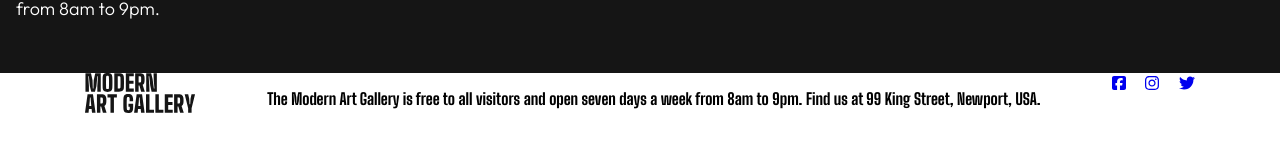
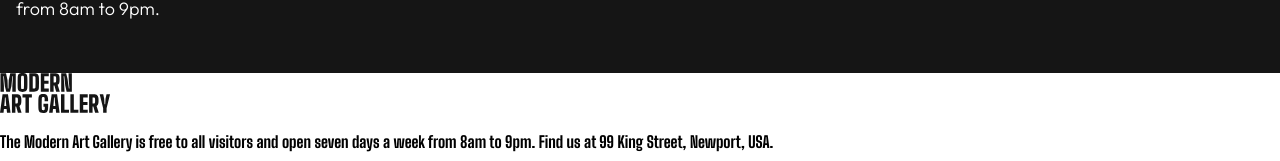
Before and after one commit to ltc870/artgallerywebsite, a React (Vite) app: page /location in a window 1280 px wide. Shown: the part 791-952 px from the top of the page. Before the commit the page ends 915 px from the top, so only its background shows below. Built offline with nearby package versions, Linux system fonts and the light colour scheme.

Commit message:
added classNames for conditional rendering

```diff
--- a/src/components/Footer.jsx
+++ b/src/components/Footer.jsx
@@ -14,19 +14,35 @@ const Footer = (props) => {
 
   return (
     <footer
+      className={homePageLocation ? classes.footer : classes.locationFooter}
+    >
+      <div
         className={
-                homePageLocation ? classes.footer : classes.locationFooter
+          homePageLocation
+            ? classes.footerContainer
+            : classes.locationFooterContainer
         }
       >
-            <div className={classes.footerContainer}>
-                <img className={homePageLocation ? classes.lightLogo : classes.darkLogo}
-                     src={homePageLocation ? lightLogo : darkLogo} alt="Footer logo" />
-                <p className={homePageLocation ? classes.footerText : classes.locationFooterText}>
-                    The Modern Art Gallery is free to all visitors and open
-                    seven days a week from 8am to 9pm. Find us at 99 King
-                    Street, Newport, USA.
+        <img
+          className={homePageLocation ? classes.lightLogo : classes.darkLogo}
+          src={homePageLocation ? lightLogo : darkLogo}
+          alt="Footer logo"
+        />
+        <p
+          className={
+            homePageLocation ? classes.footerText : classes.locationFooterText
+          }
+        >
+          The Modern Art Gallery is free to all visitors and open seven days a
+          week from 8am to 9pm. Find us at 99 King Street, Newport, USA.
         </p>
-                <div className={classes.footerSocialMedia}>
+        <div
+          className={
+            homePageLocation
+              ? classes.footerSocialMedia
+              : classes.locationFooterSocialMedia
+          }
+        >
           <Link>
             <FontAwesomeIcon
               icon={faFacebookSquare}
```
Lines whose indentation alone changed are shown as unchanged.
